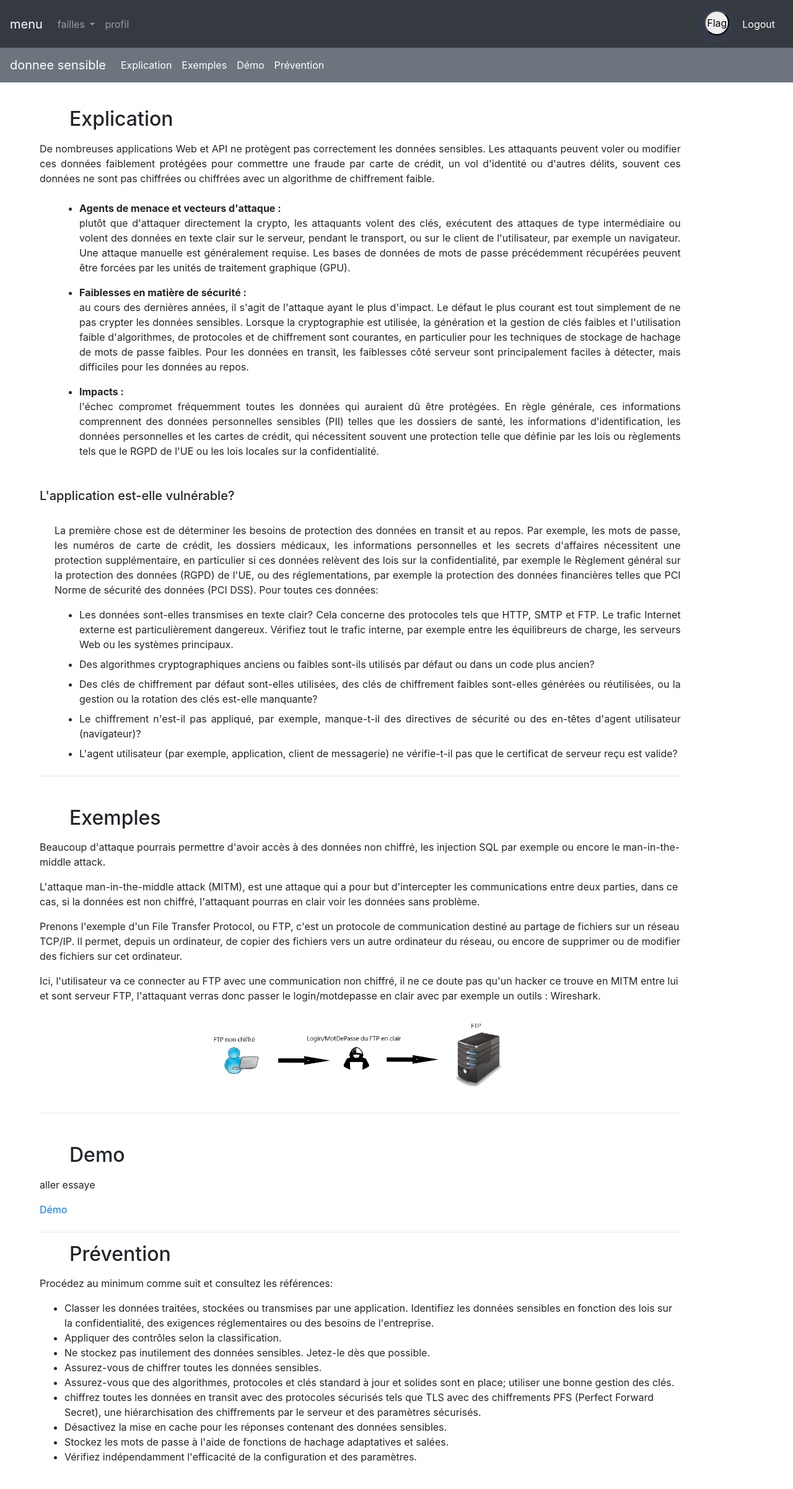
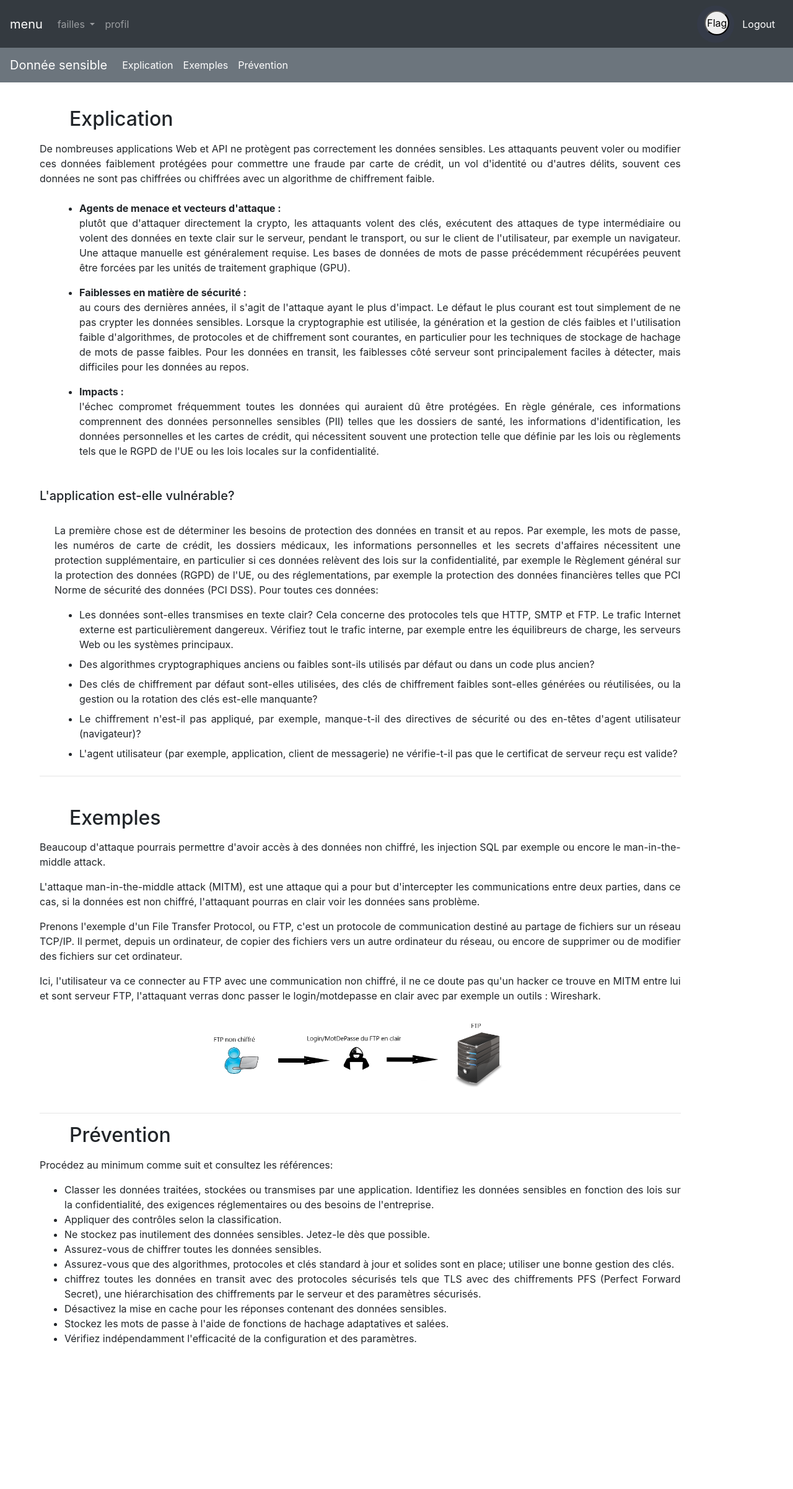
Before and after one commit to taiQui/Projet_Master2, a Django app: page /sensitive_data_exposure in a window 1280 px wide. Shown: the whole page at 62% size. After the commit the page ends 2170 px from the top, so only its background shows below. Run offline with Django 3.2, Linux system fonts and the light colour scheme; the visitor is signed in with stand-in values (Sample User, id 1); parts of the project's set-up code (start-up, migrations or seed data) failed here and were passed over; some libraries are stand-ins or nearby versions.

Commit message:
retouche

```diff
--- a/site_owasp/template/base.html
+++ b/site_owasp/template/base.html
@@ -44,13 +44,13 @@
             </a>
             <div class="dropdown-menu" aria-labelledby="navbarDropdown">
               <a class="dropdown-item" href="{% url 'faille_1' %}">SQL injection</a>
-              <a class="dropdown-item" href="{% url 'broken_authentication' %}">authentication</a>
-              <a class="dropdown-item" href="{% url 'bronken_access_control' %}">broken access control</a>
-              <a class="dropdown-item" href="{% url 'insecure_deserialization' %}">deserialization </a>
-              <a class="dropdown-item" href="{% url 'insufficient_log' %}">log insufficient</a>
-              <a class="dropdown-item" href="{% url 'security_miscounfiguration' %}">mauvaise Configuration</a>
-              <a class="dropdown-item" href="{% url 'sensitive_data_exposure' %}">donnee sensible</a>
-              <a class="dropdown-item" href="{% url 'using_components_know_vul' %}">elements avec vuln</a>
+              <a class="dropdown-item" href="{% url 'broken_authentication' %}">Authentication</a>
+              <a class="dropdown-item" href="{% url 'bronken_access_control' %}">Broken access control</a>
+              <a class="dropdown-item" href="{% url 'insecure_deserialization' %}">Deserialization </a>
+              <a class="dropdown-item" href="{% url 'insufficient_log' %}">Log insufficient</a>
+              <a class="dropdown-item" href="{% url 'security_miscounfiguration' %}">Mauvaise Configuration</a>
+              <a class="dropdown-item" href="{% url 'sensitive_data_exposure' %}">Donnée sensible</a>
+              <a class="dropdown-item" href="{% url 'using_components_know_vul' %}">Eléments avec vulnérable</a>
               <a class="dropdown-item" href="{% url 'xss' %}">xss</a>
               <a class="dropdown-item" href="{% url 'xml_external_entities' %}">xml</a>
             </div>
--- a/site_owasp/template/sensitive_data_exposure/index.html
+++ b/site_owasp/template/sensitive_data_exposure/index.html
@@ -1,10 +1,10 @@
 {% extends 'base.html' %}
-{% block title %}donnee sensible{% endblock title %}
+{% block title %}donnée sensible{% endblock title %}
 {% block content %}
   {% if user.is_authenticated %}
     <!-- navbar navbar-expand-sm -->
       <nav class="navbar navbar-expand-sm navbar-dark bg-secondary col sticky-top mt-56" style="z-index:100;">
-      <a class="navbar-brand" href="#">donnee sensible</a>
+      <a class="navbar-brand" href="#">Donnée sensible</a>
 
       <div class="collapse navbar-collapse" id="navbarSupportedContent">
         <ul class="navbar-nav mr-auto">
@@ -13,9 +13,6 @@
           </li>
           <li class="nav-item active">
             <a class="nav-link" href="#exemple">Exemples</a>
-          </li>
-          <li class="nav-item active">
-            <a class="nav-link" href="#demo">Démo</a>
           </li>
           <li class="nav-item active">
             <a class="nav-link" href="#prevention">Prévention</a>
@@ -53,7 +50,7 @@
              </li>
           </ul>
         </div>
-        <div class='mt-4'>
+        <div class='text-justify mt-4'>
           <h5> L'application est-elle vulnérable?</h5>
           <br>
           <div class='ml-4'>
@@ -79,7 +76,7 @@
         </div>
       </div>
       <hr/>
-      <div class=" mb-4 mt-5">
+      <div class="text-justify mb-4 mt-5">
         <h2 id='exemple'class='ml-5 mb-3'>Exemples</h2>
         <div class=''>
           <p>
@@ -99,13 +96,7 @@
         </div>
       </div>
       <hr/>
-      <div class=" mb-4 mt-5">
-        <h2 id='demo' class='ml-5 mb-3'>Demo</h2>
-        <p>aller essaye</p>
-        <a href="#">Démo</a>
-      </div>
-      <hr/>
-      <div class=" mb-4">
+      <div class=" mb-4 text-justify">
         <h2 id='prevention' class='ml-5 mb-3'>Prévention</h2>
         <p>
           Procédez au minimum comme suit et consultez les références:
```
Also changed, not shown: site_owasp/template/broken_authentication/index.html (+0 -9 lines), site_owasp/template/bronken_access_control/index.html (+8 -17 lines), site_owasp/template/using_components_know_vul/index.html (+1 -7 lines), site_owasp/template/xml_external_entities/index.html (+0 -9 lines).
